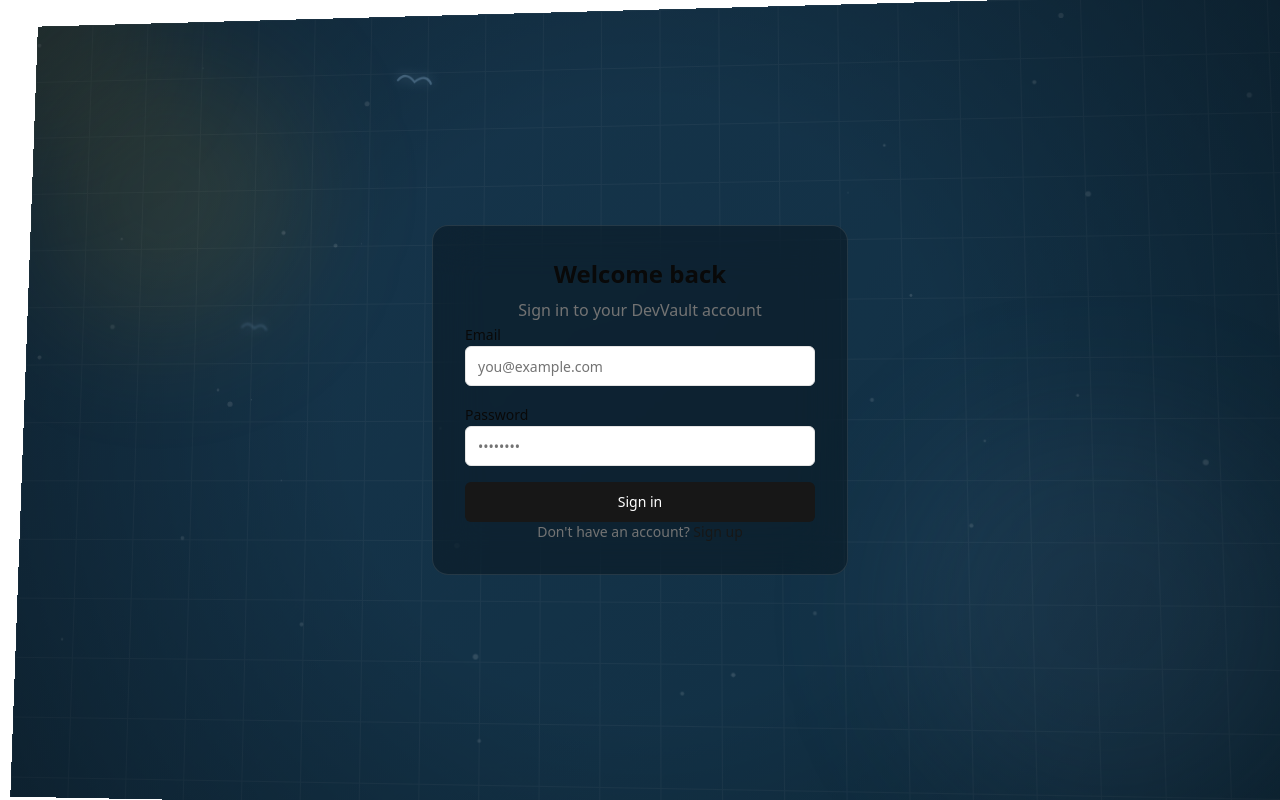
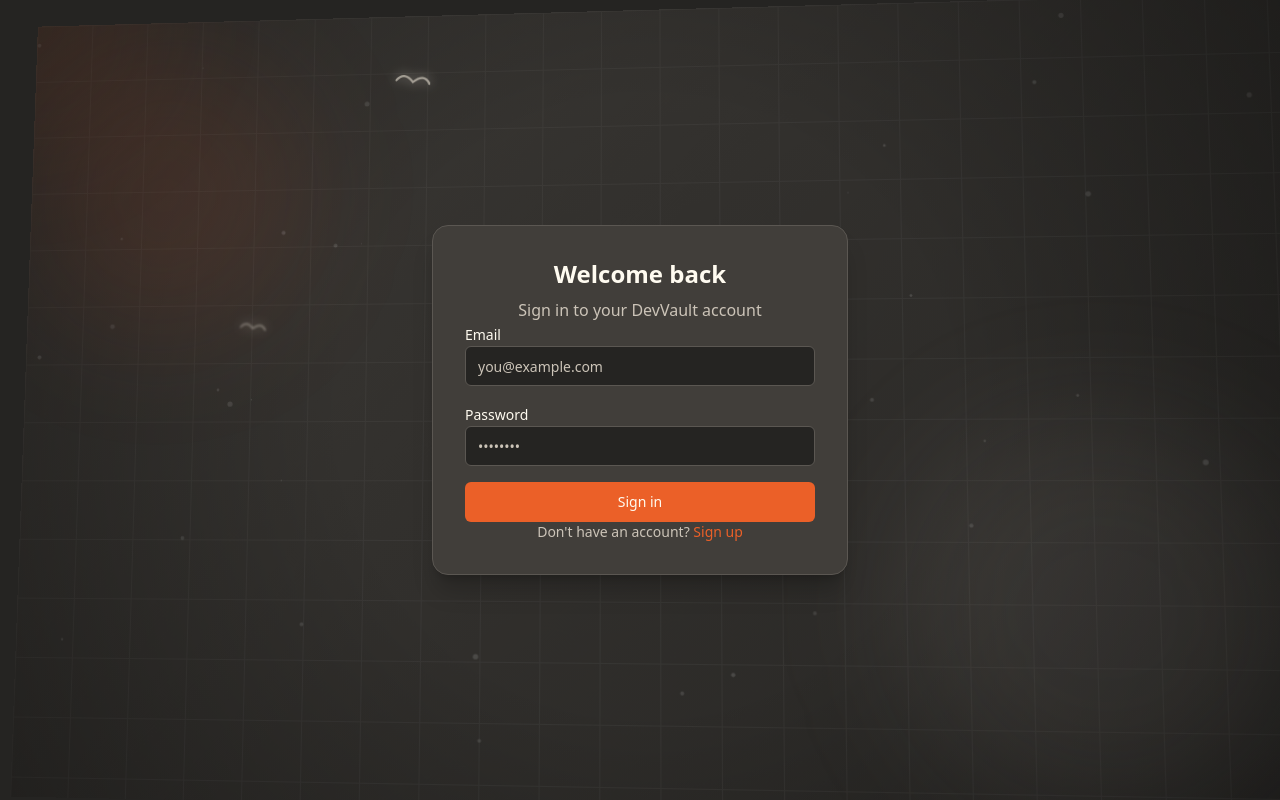
Before and after one commit to ramansingh2004/DevVault, a Next.js app: page /login in a window 1280 px wide. Built offline with nearby package versions, Linux system fonts and the light colour scheme; no server answers.

Commit message:
refactor: remove unused API client and error handling code; update authentication and registration page styles

```diff
--- a/lib/error.ts
+++ /dev/null
@@ -1,27 +0,0 @@
-/**
- * Helper to extract error message from API response
- */
-interface APIError {
-  response?: {
-    data?: {
-      detail?: string | Array<{ msg?: string }>;
-      message?: string;
-    };
-  };
-  message?: string;
-}
-
-export function getErrorMessage(error: unknown, fallback: string = 'An error occurred'): string {
-  const apiError = error as APIError | null | undefined;
-  const detail = apiError?.response?.data?.detail;
-
-  if (typeof detail === 'string') {
-    return detail;
-  }
-
-  if (Array.isArray(detail) && detail.length > 0) {
-    return detail[0]?.msg || fallback;
-  }
-
-  return apiError?.response?.data?.message || apiError?.message || fallback;
-}
--- a/src/app/(auth)/layout.tsx
+++ b/src/app/(auth)/layout.tsx
@@ -6,7 +6,7 @@
   children: React.ReactNode;
 }) {
   return (
-    <div className="relative min-h-screen flex items-center justify-center overflow-hidden">
+    <div className="auth-theme-root relative min-h-screen flex items-center justify-center overflow-hidden bg-background text-foreground">
       <AuthBackground />
 
       <div className="relative z-10 w-full max-w-md px-4">
--- a/src/app/(auth)/login/page.tsx
+++ b/src/app/(auth)/login/page.tsx
@@ -31,7 +31,7 @@
 
   return (
     <div className="space-y-6">
-    <div className="rounded-2xl border border-white/10 bg-black/30 backdrop-blur-xl p-8">
+      <div className="rounded-2xl border border-border bg-card hover:bg-card-hover transition-all duration-300 backdrop-blur-xl p-8 shadow-xl shadow-black/20">
         <div className="space-y-2 text-center">
           <h1 className="text-2xl font-bold">Welcome back</h1>
           <p className="text-muted-foreground">Sign in to your DevVault account</p>
--- a/src/app/(auth)/register/page.tsx
+++ b/src/app/(auth)/register/page.tsx
@@ -37,7 +37,7 @@
 
   return (
     <div className="space-y-6">
-      <div className="rounded-2xl border border-white/10 bg-black/30 backdrop-blur-xl p-8">
+      <div className="rounded-2xl border border-border bg-card hover:bg-card-hover transition-all duration-300 backdrop-blur-xl p-8 shadow-xl shadow-black/20">
         <div className="space-y-2 text-center">
           <h1 className="text-2xl font-bold">Create account</h1>
           <p className="text-muted-foreground">Join DevVault and organize your knowledge</p>
--- a/src/app/globals.css
+++ b/src/app/globals.css
@@ -23,6 +23,11 @@
   --color-border: hsl(var(--border));
   --color-input: hsl(var(--input));
   --color-ring: hsl(var(--ring));
+  --color-card-hover: hsl(var(--card-hover));
+  --color-primary-hover: hsl(var(--primary-hover));
+  --color-success: hsl(var(--success));
+  --color-warning: hsl(var(--warning));
+  --color-error: hsl(var(--error));
   --radius-lg: var(--radius);
   --radius-md: calc(var(--radius) - 2px);
   --radius-sm: calc(var(--radius) - 4px);
@@ -109,18 +114,60 @@
   0% {
     background-position: -1000px 0;
   }
+
   100% {
     background-position: 1000px 0;
   }
 }
 
 .animate-shimmer {
-  background: linear-gradient(
-    90deg,
-    hsl(var(--muted)) 0%,
-    hsl(var(--background)) 50%,
-    hsl(var(--muted)) 100%
-  );
+  background: linear-gradient(90deg,
+      hsl(var(--muted)) 0%,
+      hsl(var(--background)) 50%,
+      hsl(var(--muted)) 100%);
   background-size: 1000px 100%;
   animation: shimmer 2s infinite;
 }
+
+/* Authentication Theme Scoped Styling */
+.auth-theme-root {
+  --background: 40 4% 14%;
+  /* #252422 */
+  --foreground: 46 100% 97%;
+  /* #FFFCF2 */
+  --card: 34 6% 24%;
+  /* #403D39 */
+  --card-foreground: 46 100% 97%;
+  /* #FFFCF2 */
+  --card-hover: 33 6% 28%;
+  /* #4B4742 */
+  --border: 33 5% 34%;
+  /* #5A5651 */
+  --input: 33 5% 34%;
+  /* #5A5651 */
+  --primary: 17 83% 54%;
+  /* #EB5E28 */
+  --primary-foreground: 46 100% 97%;
+  /* #FFFCF2 */
+  --primary-hover: 17 79% 48%;
+  /* #D94F1A */
+  --muted: 38 16% 76%;
+  /* #CCC5B9 */
+  --muted-foreground: 38 16% 76%;
+  /* #CCC5B9 */
+  --destructive: 0 84% 60%;
+  /* #EF4444 */
+  --success: 142 71% 45%;
+  /* #22C55E */
+  --warning: 38 92% 50%;
+  /* #F59E0B */
+  --error: 0 84% 60%;
+  /* #EF4444 */
+  --ring: 17 83% 54%;
+  /* #EB5E28 */
+}
+
+/* Specific button overrides inside auth wrapper to guarantee hover color matches exactly */
+.auth-theme-root button.bg-primary:hover:not(:disabled) {
+  background-color: #D94F1A !important;
+}
--- a/src/app/layout.tsx
+++ b/src/app/layout.tsx
@@ -4,6 +4,7 @@
 import { Toaster } from "sonner";
 import { ReactQueryProvider } from "@/providers/ReactQueryProvider";
 import { ThemeProvider } from "@/providers/ThemeProvider";
+// @ts-expext-error: Cannot find module or type declarations for side-effect import of './globals.css'.
 import "./globals.css";
 
 export const metadata: Metadata = {
--- a/src/components/animations.components/AuthBackground.tsx
+++ b/src/components/animations.components/AuthBackground.tsx
@@ -6,7 +6,6 @@
   useTransform,
 } from "framer-motion";
 import {
-  useMemo,
   useEffect,
   useState,
 } from "react";
@@ -22,9 +21,9 @@
 };
 
 const COLORS = [
-  "#caa028",
-  "#537692",
-  "#b3cde4",
+  "#EB5E28", // Primary orange
+  "#CCC5B9", // Muted light warm grey
+  "#5A5651", // Border warm grey
 ];
 
 export default function AuthBackground() {
@@ -33,18 +32,19 @@
     width: 1920,
     height: 1080,
   });
+  const [birds, setBirds] = useState<Bird[]>([]);
+  const [particles, setParticles] = useState<{
+    id: number;
+    x: number;
+    y: number;
+    size: number;
+    duration: number;
+  }[]>([]);
 
   const mouseX = useMotionValue(0);
   const mouseY = useMotionValue(0);
 
   useEffect(() => {
-    setMounted(true);
-
-    setViewport({
-      width: window.innerWidth,
-      height: window.innerHeight,
-    });
-
     const handleMove = (e: MouseEvent) => {
       mouseX.set(e.clientX);
       mouseY.set(e.clientY);
@@ -60,7 +60,41 @@
     window.addEventListener("mousemove", handleMove);
     window.addEventListener("resize", handleResize);
 
+    const frameId = requestAnimationFrame(() => {
+      setMounted(true);
+      setViewport({
+        width: window.innerWidth,
+        height: window.innerHeight,
+      });
+
+      setBirds(
+        Array.from({ length: 24 }, (_, i) => {
+          const depth = Math.random();
+          return {
+            id: i,
+            startY: Math.random() * 100,
+            depth,
+            size: 14 + depth * 30,
+            duration: 25 - depth * 12,
+            delay: Math.random() * 20,
+            color: COLORS[Math.floor(Math.random() * COLORS.length)],
+          };
+        })
+      );
+
+      setParticles(
+        Array.from({ length: 40 }, (_, i) => ({
+          id: i,
+          x: Math.random() * 100,
+          y: Math.random() * 100,
+          size: 1 + Math.random() * 3,
+          duration: 8 + Math.random() * 12,
+        }))
+      );
+    });
+
     return () => {
+      cancelAnimationFrame(frameId);
       window.removeEventListener("mousemove", handleMove);
       window.removeEventListener("resize", handleResize);
     };
@@ -112,41 +146,6 @@
     (v) => v - 200
   );
 
-  const birds = useMemo<Bird[]>(
-    () =>
-      Array.from({ length: 24 }, (_, i) => {
-        const depth = Math.random();
-
-        return {
-          id: i,
-          startY: Math.random() * 100,
-          depth,
-          size: 14 + depth * 30,
-          duration: 25 - depth * 12,
-          delay: Math.random() * 20,
-          color:
-            COLORS[
-              Math.floor(
-                Math.random() * COLORS.length
-              )
-            ],
-        };
-      }),
-    []
-  );
-
-  const particles = useMemo(
-    () =>
-      Array.from({ length: 40 }, (_, i) => ({
-        id: i,
-        x: Math.random() * 100,
-        y: Math.random() * 100,
-        size: 1 + Math.random() * 3,
-        duration: 8 + Math.random() * 12,
-      })),
-    []
-  );
-
   if (!mounted) return null;
 
   return (
@@ -163,7 +162,7 @@
         className="absolute inset-0"
         style={{
           background:
-            "linear-gradient(-45deg,#001b2e,#102f43,#18364d,#001b2e)",
+            "linear-gradient(-45deg,#1F1E1C,#252422,#403D39,#1F1E1C)",
           backgroundSize: "400% 400%",
         }}
         animate={{
@@ -187,7 +186,7 @@
           x: spotlightX,
           y: spotlightY,
           background:
-            "radial-gradient(circle, rgba(202,160,40,0.18), transparent 70%)",
+            "radial-gradient(circle, rgba(235,94,40,0.15), transparent 70%)",
           filter: "blur(40px)",
         }}
       />
@@ -199,7 +198,7 @@
           x: orb1X,
           y: orb1Y,
           background:
-            "rgba(202,160,40,0.15)",
+            "rgba(235,94,40,0.12)",
         }}
       />
 
@@ -210,7 +209,7 @@
           x: orb2X,
           y: orb2Y,
           background:
-            "rgba(83,118,146,0.15)",
+            "rgba(204,197,185,0.1)",
         }}
       />
 
--- a/src/lib/axios.ts
+++ b/src/lib/axios.ts
@@ -1,4 +1,4 @@
-import axios, { AxiosInstance, AxiosError } from 'axios';
+import axios, { AxiosInstance, AxiosError, InternalAxiosRequestConfig } from 'axios';
 
 class APIClient {
   private axiosInstance: AxiosInstance;
@@ -22,7 +22,7 @@
       (response) => response,
 
       async (error: AxiosError) => {
-        const originalRequest = error.config as any;
+        const originalRequest = error.config as InternalAxiosRequestConfig & { _retry?: boolean };
 
         if (originalRequest.url?.includes('/auth/refresh')) {
           return Promise.reject(error);
--- a/src/providers/ThemeProvider.tsx
+++ b/src/providers/ThemeProvider.tsx
@@ -8,8 +8,6 @@
   const { theme, setTheme } = useUIStore();
 
   useEffect(() => {
-    setMounted(true);
-
     // Load theme from localStorage
     if (typeof window !== 'undefined') {
       const savedTheme = localStorage.getItem('theme') as 'light' | 'dark' | 'system' | null;
@@ -21,6 +19,14 @@
         setTheme(prefersDark ? 'dark' : 'light');
       }
     }
+
+    const frameId = requestAnimationFrame(() => {
+      setMounted(true);
+    });
+
+    return () => {
+      cancelAnimationFrame(frameId);
+    };
   }, [setTheme]);
 
   useEffect(() => {
```
Also changed, not shown: lib/axios.ts (deleted, +0 -58 lines), src/app/(vault)/[containerId]/page.tsx (+18 -6 lines). Lines whose indentation alone changed are shown as unchanged.
